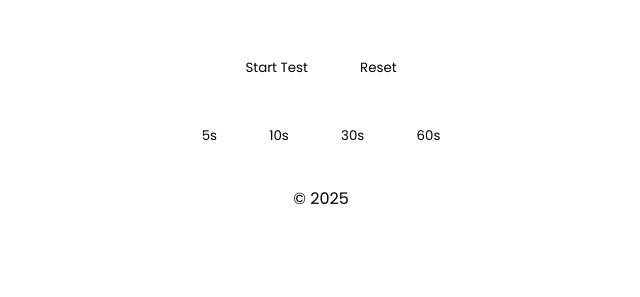
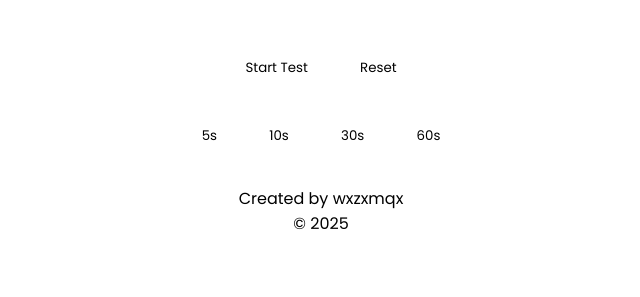
Before and after one commit to wxzxmqx/click-counter, a PHP site: page / in a window 1280 px wide. Shown: the part 474-771 px from the top of the page, without its empty margins (319-959 px from the left). Run offline with PHP 8.4, Linux system fonts and the light colour scheme.

Commit message:
feat: add an author

```diff
--- a/includes/footer.php
+++ b/includes/footer.php
@@ -1,3 +1,5 @@
 <footer>
+    <div class=""></div>
+    <p>Created by wxzxmqx</p>
     <p>© 2025</p>
 </footer>
```
